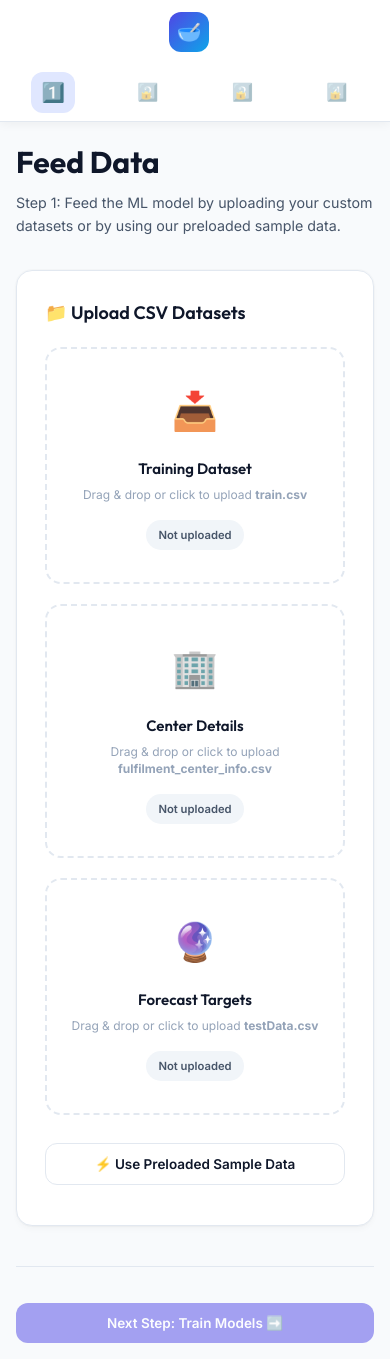
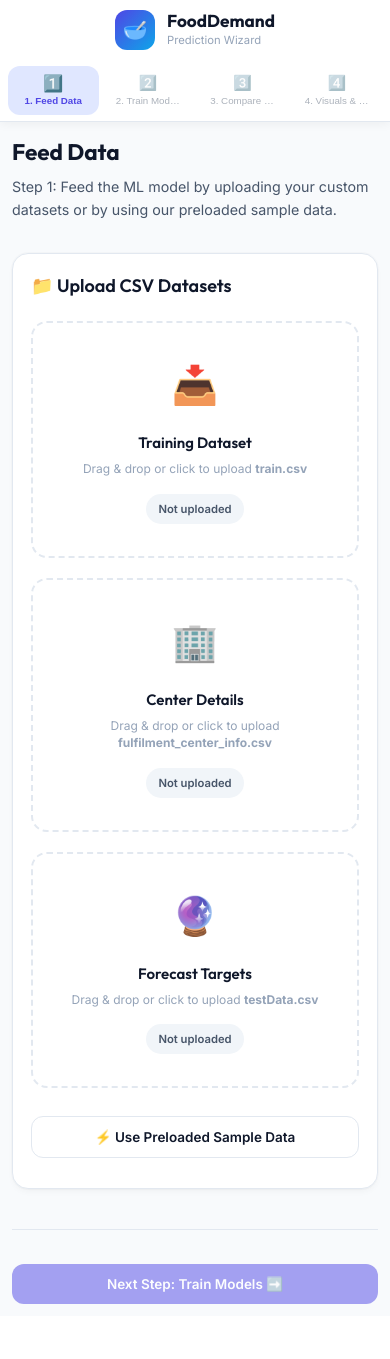
Before and after one commit to Sahil-entr/food-demand-prediction-dashboard, a Flask app: page / in a window 390 px wide. After the commit the page ends 1304 px from the top, so only its background shows below. Run offline with Flask 3, Linux system fonts and the light colour scheme.

Commit message:
fix: resolve Unexpected token JSON error and improve mobile responsiveness
- app.js: apiFetch now checks Content-Type before parsing JSON; Flask HTML
  error pages are caught and shown as readable toast messages instead of
  crashing with 'Unexpected token <'
- style.css: added 768px tablet breakpoint, fixed mobile sidebar nav labels
  (shown below icons), fixed toast overflow on small screens, collapsed
  algo-grid to 2-col on mobile, fixed main-content overflow-x, improved
  KPI and card padding on mobile

```diff
--- a/static/css/style.css
+++ b/static/css/style.css
@@ -970,6 +970,28 @@ body {
     .chart-double {
         grid-column: span 1;
     }
+    .algo-grid {
+        grid-template-columns: repeat(auto-fill, minmax(150px, 1fr));
+    }
+}
+
+/* Mid-size tablets (601px–768px) */
+@media (max-width: 768px) {
+    .kpi-grid {
+        grid-template-columns: repeat(auto-fit, minmax(130px, 1fr));
+    }
+    .upload-grid {
+        grid-template-columns: 1fr 1fr;
+    }
+    .toast {
+        min-width: 260px;
+    }
+    .charts-grid {
+        grid-template-columns: 1fr;
+    }
+    .chart-double {
+        grid-column: span 1;
+    }
 }
 
 /* Mobile Devices (width <= 600px) */
@@ -986,32 +1008,59 @@ body {
         border-bottom: 1px solid var(--border-color);
         bottom: auto;
         box-shadow: 0 2px 10px rgba(0, 0, 0, 0.05);
+        z-index: 200;
     }
     .sidebar-brand {
-        padding: 12px 16px;
+        padding: 10px 16px;
         justify-content: center;
         border-bottom: none;
     }
+    /* Show brand name on mobile horizontal bar */
+    .sidebar-brand h1,
+    .sidebar-brand .brand-sub {
+        display: block;
+    }
     .sidebar-nav {
         flex-direction: row;
-        padding: 8px;
+        padding: 6px 8px;
         justify-content: space-around;
         gap: 4px;
+        overflow-x: auto;
     }
     .nav-header {
         display: none;
     }
+    /* Show nav labels below icons on mobile */
     .nav-item {
         width: auto;
-        padding: 10px;
+        padding: 8px 6px;
         flex-direction: column;
         align-items: center;
         justify-content: center;
+        gap: 4px;
+        flex: 1;
+    }
+    .nav-item .nav-label {
+        display: block;
+        font-size: 0.65rem;
+        white-space: nowrap;
+        overflow: hidden;
+        text-overflow: ellipsis;
+        max-width: 64px;
+        text-align: center;
+        line-height: 1.1;
+    }
+    .nav-item .nav-icon {
+        font-size: 1rem;
+    }
+    .nav-badge-lock {
+        display: none !important;
     }
     .main-content {
         margin-left: 0;
-        padding: 16px;
-        min-height: calc(100vh - 120px);
+        padding: 12px;
+        min-height: calc(100vh - 130px);
+        overflow-x: hidden;
     }
     .upload-grid {
         grid-template-columns: 1fr;
@@ -1019,9 +1068,16 @@ body {
     .charts-grid {
         grid-template-columns: 1fr;
     }
+    .chart-double {
+        grid-column: span 1;
+    }
     .kpi-grid {
-        grid-template-columns: repeat(auto-fit, minmax(120px, 1fr));
-        gap: 12px;
+        grid-template-columns: repeat(2, 1fr);
+        gap: 10px;
+    }
+    .algo-grid {
+        grid-template-columns: 1fr 1fr;
+        gap: 10px;
     }
     .flex-between {
         flex-direction: column;
@@ -1030,7 +1086,7 @@ body {
     }
     .wizard-footer {
         flex-direction: column;
-        gap: 12px;
+        gap: 10px;
     }
     .wizard-footer button {
         width: 100%;
@@ -1041,5 +1097,29 @@ body {
     }
     .toolbar select, .toolbar button, .toolbar input {
         width: 100% !important;
+        min-width: unset !important;
+    }
+    .toast-container {
+        bottom: 12px;
+        right: 12px;
+        left: 12px;
+    }
+    .toast {
+        min-width: unset;
+        width: 100%;
+        font-size: 0.85rem;
+    }
+    .page-header h2 {
+        font-size: 1.5rem;
+    }
+    .card {
+        padding: 18px;
+    }
+    .custom-select {
+        min-width: unset;
+        width: 100%;
+    }
+    .search-input {
+        width: 100%;
     }
 }
--- a/static/js/app.js
+++ b/static/js/app.js
@@ -84,6 +84,22 @@ function formatNumber(n) {
 
 async function apiFetch(url, options = {}) {
     const resp = await fetch(url, options);
+
+    // Guard: if the server returned HTML instead of JSON (e.g. a 500 crash page),
+    // extract a clean error message instead of letting JSON.parse throw
+    // the cryptic "Unexpected token '<'" error.
+    const contentType = resp.headers.get("content-type") || "";
+    if (!contentType.includes("application/json")) {
+        const text = await resp.text();
+        // Try to extract a readable message from a Flask HTML error page
+        const match = text.match(/<title>([^<]+)<\/title>/i);
+        const hint = match ? match[1] : "Server returned a non-JSON response";
+        throw new Error(
+            `Server error (HTTP ${resp.status}): ${hint}. ` +
+            `Check the Flask terminal for the full traceback.`
+        );
+    }
+
     const data = await resp.json();
     if (data.status === "error") throw new Error(data.message);
     return data;
```
